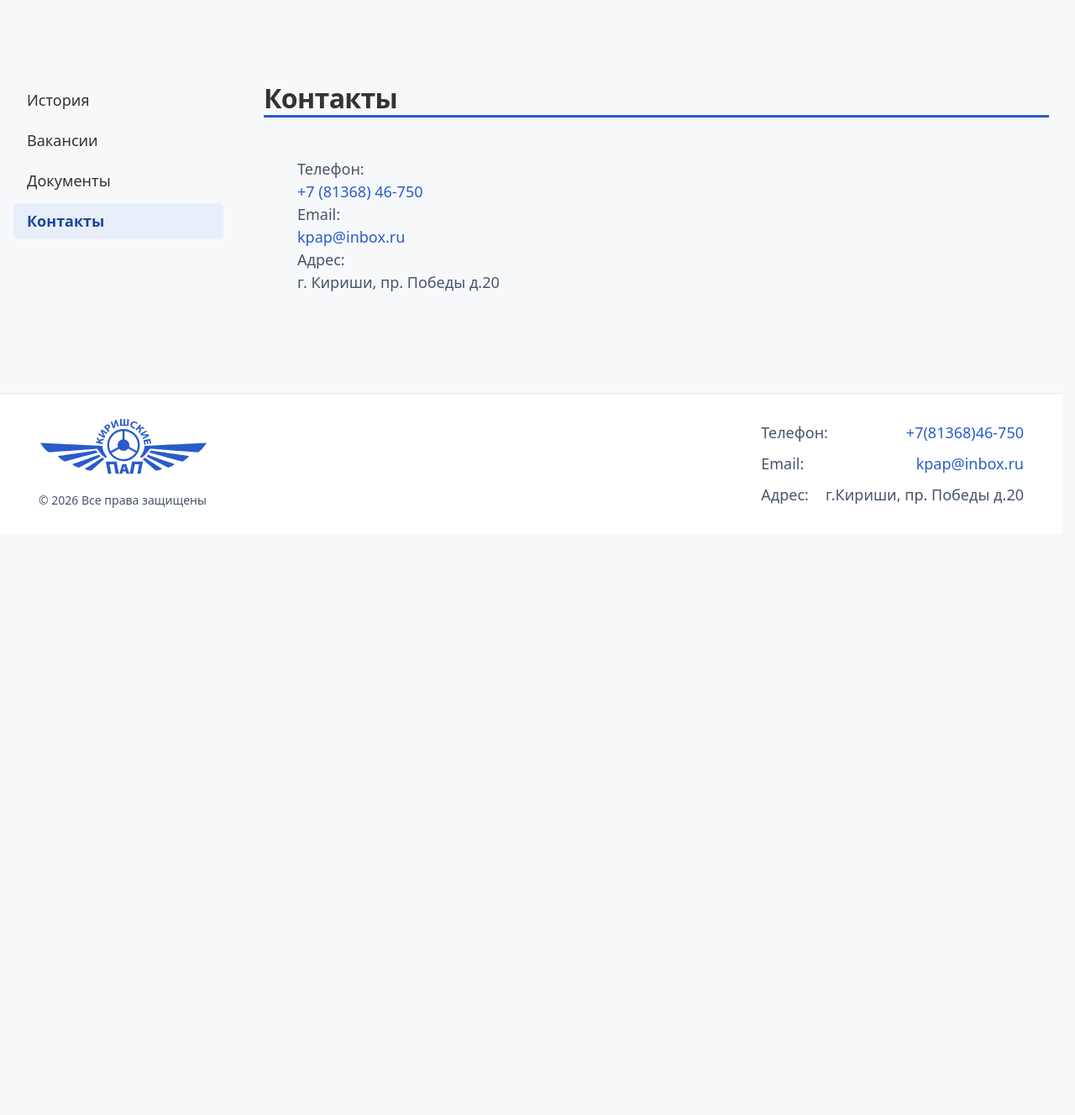
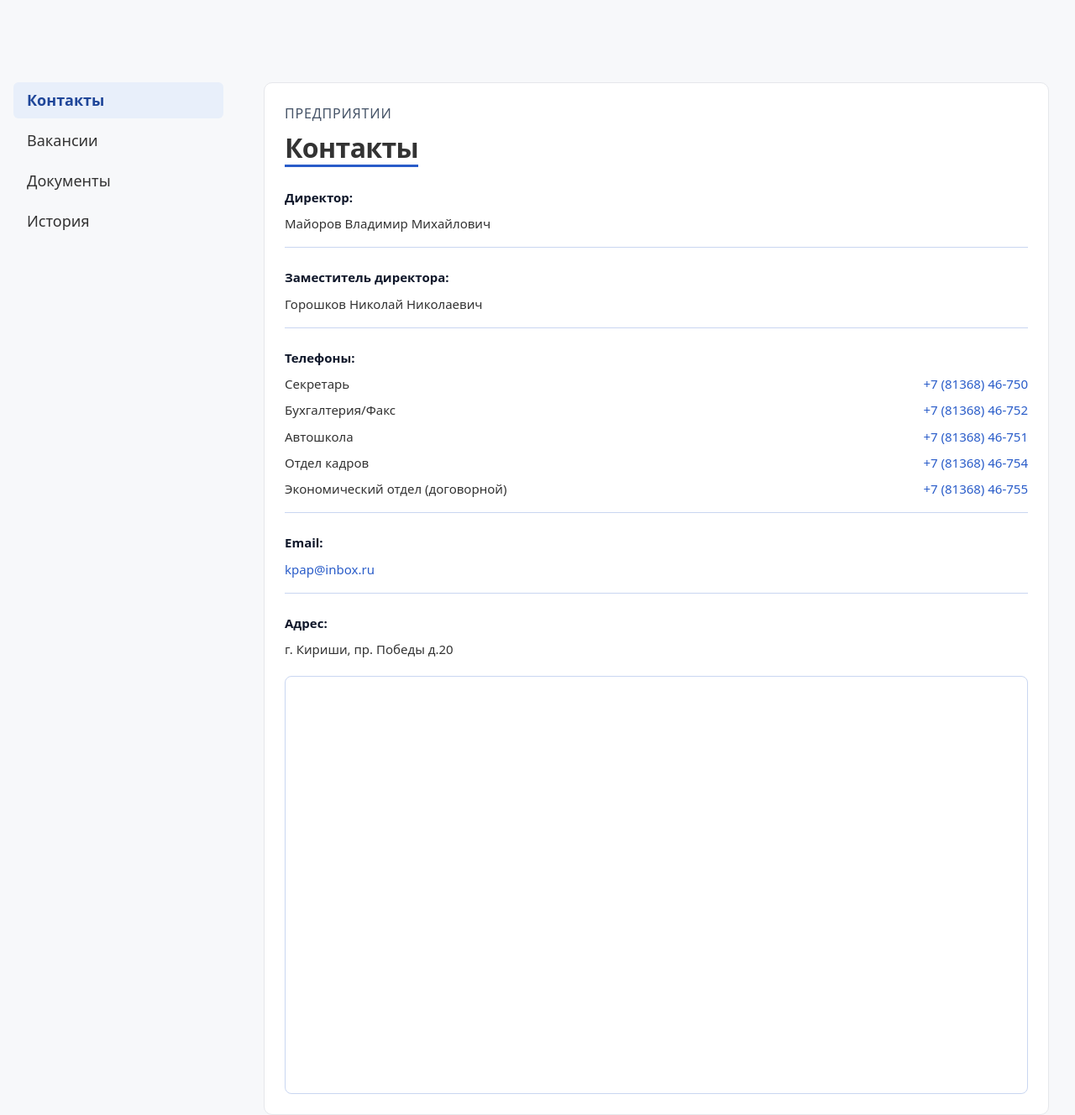
Before and after one commit to RyabovaEV/astro_avto, an Astro site: page /about/contacts in a window 1280 px wide. Shown: the part 184-1512 px from the top of the page at 84% size. Before the commit the page ends 820 px from the top, so only its background shows below. Built offline with nearby package versions, Linux system fonts and the light colour scheme; Astro itself is replaced by a stand-in of ours.

Commit message:
add component contacts, yandexMap

```diff
--- /dev/null
+++ b/src/components/Contacts/Contacts.astro
@@ -0,0 +1,66 @@
+---
+import Link from '../Link/Link.astro';
+import styles from './Contacts.module.scss';
+---
+
+<ul class={styles.list}>
+  <li class={styles.item}>
+    <p class={styles.label}>Директор:</p>
+    <p>Майоров Владимир Михайлович</p>
+  </li>
+  <li class={styles.item}>
+    <p class={styles.label}>Заместитель директора:</p>
+    <p>Горошков Николай Николаевич</p>
+  </li>
+  <li class={styles.item}>
+    <p class={styles.label}>Телефоны:</p>
+    <ul class={styles.phones}>
+      <li class={styles.phoneItem}>
+        <p>Секретарь</p>
+        <Link
+          href="tel:+78136846750"
+          label="+7 (81368) 46-750"
+        />
+      </li>
+      <li class={styles.phoneItem}>
+        <p>Бухгалтерия/Факс</p>
+        <Link
+          href="tel:+78136846752"
+          label="+7 (81368) 46-752"
+        />
+      </li>
+      <li class={styles.phoneItem}>
+        <p>Автошкола</p>
+        <Link
+          href="tel:+78136846751"
+          label="+7 (81368) 46-751"
+        />
+      </li>
+      <li class={styles.phoneItem}>
+        <p>Отдел кадров</p>
+        <Link
+          href="tel:+78136846754"
+          label="+7 (81368) 46-754"
+        />
+      </li>
+      <li class={styles.phoneItem}>
+        <p>Экономический отдел (договорной)</p>
+        <Link
+          href="tel:+78136846755"
+          label="+7 (81368) 46-755"
+        />
+      </li>
+    </ul>
+  </li>
+  <li class={styles.item}>
+    <p class={styles.label}>Email:</p>
+    <Link
+      href="mailto:kpap@inbox.ru"
+      label="kpap@inbox.ru"
+    />
+  </li>
+  <li class={styles.item}>
+    <p class={styles.label}>Адрес:</p>
+    <p>г. Кириши, пр. Победы д.20</p>
+  </li>
+</ul>
--- /dev/null
+++ b/src/components/Contacts/Contacts.module.scss
@@ -0,0 +1,54 @@
+@use "../../styles/core" as *;
+
+.list {
+  width: 100%;
+  display: flex;
+  flex-direction: column;
+  gap: var(--space-3);
+  margin: 0;
+  padding: 0;
+  list-style: none;
+  font-size: fluid(15, 14);
+  line-height: 1.55;
+  color: var(--main-text-color);
+}
+
+.item {
+  display: flex;
+  flex-direction: column;
+  gap: var(--space-1);
+  padding-bottom: var(--space-2);
+  border-bottom: 1px solid var(--border-light);
+
+  &:last-child {
+    padding-bottom: 0;
+    border-bottom: none;
+  }
+}
+
+.label {
+  margin: 0;
+  font-weight: 600;
+  color: var(--accent-text-color);
+}
+
+.phones {
+  display: flex;
+  flex-direction: column;
+  gap: var(--space-1);
+  margin: 0;
+  padding: 0;
+  list-style: none;
+}
+
+.phoneItem {
+  display: grid;
+  grid-template-columns: minmax(0, 1fr) auto;
+  gap: var(--space-1) var(--space-3);
+  align-items: baseline;
+
+  @include mobile {
+    grid-template-columns: 1fr;
+    gap: 4px;
+  }
+}
--- /dev/null
+++ b/src/components/YandexMap/YandexMap.astro
@@ -0,0 +1,30 @@
+---
+import styles from './YandexMap.module.scss';
+
+interface Props {
+  src: string;
+  title?: string;
+  ratio?: string;
+  className?: string;
+}
+
+const {
+  src,
+  title = 'Карта проезда',
+  ratio = '16 / 9',
+  className = '',
+} = Astro.props;
+---
+
+<div class={[styles.root, className].filter(Boolean).join(' ')}>
+  <div class={styles.frameWrap} style={`--map-ratio:${ratio};`}>
+    <iframe
+      src={src}
+      title={title}
+      loading="lazy"
+      referrerpolicy="no-referrer-when-downgrade"
+      allowfullscreen
+      class={styles.frame}
+    ></iframe>
+  </div>
+</div>
--- /dev/null
+++ b/src/components/YandexMap/YandexMap.module.scss
@@ -0,0 +1,21 @@
+@use "../../styles/core" as *;
+
+.root {
+  width: 100%;
+}
+
+.frameWrap {
+  width: 100%;
+  overflow: hidden;
+  border: 1px solid var(--border-light);
+  border-radius: var(--radius-md);
+  background-color: var(--bg-secondary);
+  aspect-ratio: var(--map-ratio, 16 / 9);
+}
+
+.frame {
+  display: block;
+  width: 100%;
+  height: 100%;
+  border: 0;
+}
--- a/src/data/pathMenu.ts
+++ b/src/data/pathMenu.ts
@@ -45,10 +45,10 @@ export const menuItems: MenuItem[] = [
     title: 'О предприятии',
     ariaLabel: 'Подменю О предприятии',
     children: [
-      {href: '/about/history', title: 'История'},
+      {href: '/about/contacts', title: 'Контакты'},
       {href: '/about/vacancies', title: 'Вакансии'},
       {href: '/about/documents', title: 'Документы'},
-      {href: '/about/contacts', title: 'Контакты'},
+      {href: '/about/history', title: 'История'},
     ],
   },
 ]
--- a/src/pages/about/contacts/index.astro
+++ b/src/pages/about/contacts/index.astro
@@ -1,25 +1,30 @@
 ---
 import SectionLayout from '../../../layouts/SectionLayout/SectionLayout.astro';
-import Link from '../../../components/Link/Link.astro';
-import { getSidebarItems } from '../../../data/pathMenu';
+import Contacts from '../../../components/Contacts/Contacts.astro';
+import YandexMap from '../../../components/YandexMap/YandexMap.astro';
+import {getSidebarItems} from '../../../data/pathMenu';
+import Section from "../../../components/Section/Section.astro";
 
 const sidebarItems = getSidebarItems('/about');
+const mapSrc = 'https://yandex.ru/map-widget/v1/?um=constructor%3Aaf61be22668ab14b7ea27d4ca0c4764e22afd4c1f0cd53d84624df58ec442b9a&source=constructor';
 ---
 
-<SectionLayout title="О предприятии" sidebarItems={sidebarItems}>
-  <h1>Контакты</h1>
-  <ul>
-    <li>
-      <p>Телефон:</p>
-      <Link href="tel:+78136846750" label="+7 (81368) 46-750" />
-    </li>
-    <li>
-      <p>Email:</p>
-      <Link href="mailto:kpap@inbox.ru" label="kpap@inbox.ru" />
-    </li>
-    <li>
-      <p>Адрес:</p>
-      <p>г. Кириши, пр. Победы д.20</p>
-    </li>
-  </ul>
+<SectionLayout
+  title="О предприятии"
+  sidebarItems={sidebarItems}
+>
+  <Section
+    title=`Контакты`
+    subtitle=" предприятии"
+    ariaName="title-block"
+    isInfo
+    isH1
+  >
+    <Contacts />
+    <YandexMap
+      src={mapSrc}
+      title="Карта проезда: Кириши, пр. Победы, д.20"
+      ratio="16 / 9"
+    />
+  </Section>
 </SectionLayout>
```
